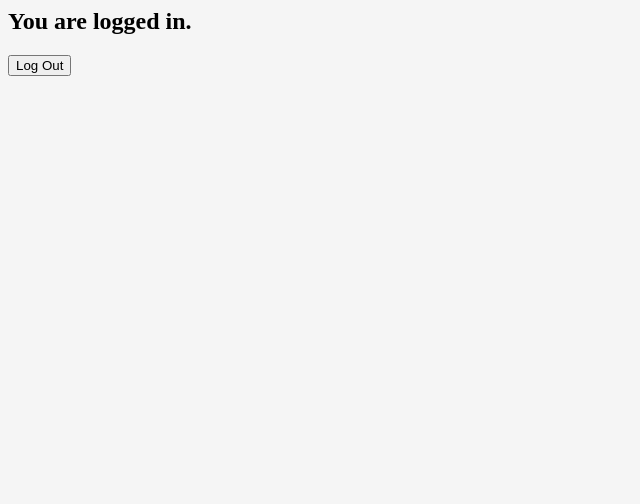
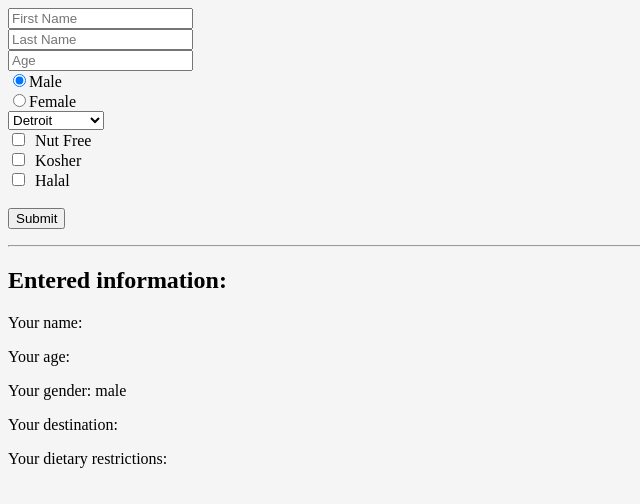
Before and after one commit to rmleg/react-tutorial, a React (Create React App) app: page / in a window 1280 px wide. Shown: the top 504 px of the page, without its empty margins (0-640 px from the left). Built offline with nearby package versions, Linux system fonts and the light colour scheme.

Commit message:
forms practice in progress. struggling with checkbox array.

```diff
--- a/src/App.js
+++ b/src/App.js
@@ -1,107 +1,112 @@
-/* *
- * Let's make it so our checkbox can actually mark our todo as complete or incomplete!
- * This challenge is a little more involved than some of the past ones. Check the comments
- * in the code for some help on accomplishing this one
+import React, {Component} from "react"
+
+/**
+ * Challenge: Wire up the partially-finished travel form so that it works!
+ * Remember to use the concept of controlled forms
+ * https://reactjs.org/docs/forms.html
  *
- * Challenge:
- * 1. Create an event handler in the App component for when the checkbox is clicked (which is an `onChange` event)
- *    a. This method will be the trickest part. Check the comments in the stubbed-out
- *  method below for some pseudocode to help guide you through this part
- * 2. Pass the method down to the TodoItem component
- * 3. In the TodoItem component, make it so when the `onChange` event happens,
- *  it calls the `handleChange` method and passes the id of the todo into the function
+ * All information should be populating the text below the form in real-time
+ * as you're filling it out
+ *
+ * This exercise is adapted from the V School curriculum on vanilla JS forms:
+ * https://coursework.vschool.io/travel-form/
+ *
+ * All of our challenges and learning resources are open for the public
+ * to play around with and learn from at https://coursework.vschool.io
  */
 
-
-import React from "react"
-import Button from "./Button"
-
-class App extends React.Component {
+class App extends Component {
     constructor() {
         super();
         this.state = {
-            isLoggedIn: true
+            firstName: '',
+            lastName: '',
+            age: '',
+            gender: 'male',
+            location: '',
+            dietaryRestrictions: []
         }
-        this.handleClick = this.handleClick.bind(this);
+        this.handleChange = this.handleChange.bind(this);
     }
 
-    handleClick() {
-        this.setState(prevState => {
-            return (
+    handleChange(e) {
+        if(e.target.type === 'checkbox' && e.target.name === 'dietaryRestrictions') {
+            console.log(e.target.name)
+            if(e.target.checked) {
+                this.setState(prevState =>(
+                    {
+                        [e.target.name]: prevState.dietaryRestrictions.push(e.target.id)
+                    }
+                ))
+            }
+            else {
+                this.setState(prevState =>(
+                    {
+                        [e.target.name]: prevState.dietaryRestrictions.pop(e.target.id)
+                    }
+                ))
+            }
+            this.setState(
                 {
-                    isLoggedIn: !prevState.isLoggedIn
+                    [e.target.name]: e.target.checked
                 }
-            );
-        });
+            )
+        }
+        else {
+            this.setState(
+                {
+                    [e.target.name]: e.target.value
+                }
+            )
+        }
     }
 
     render() {
         return (
-            <div>
-                <h2>You are {this.state.isLoggedIn ? 'logged in' : 'logged out'}.</h2>
-                <Button onClick={this.handleClick} text={this.state.isLoggedIn ? "Log Out" : "Log In"} />
-            </div>
+            <main>
+                <form>
+                    <input onChange={this.handleChange} value={this.state.firstName} name="firstName" placeholder="First Name" /><br />
+                    <input onChange={this.handleChange} value={this.state.lastName} name="lastName" placeholder="Last Name" /><br />
+                    <input onChange={this.handleChange} value={this.state.age} name="age" placeholder="Age" /><br />
+
+                    {/* Create radio buttons for gender here */}
+                    <input onChange={this.handleChange} type="radio" name="gender" value="male" checked={this.state.gender === 'male'} /><label htmlFor="gender">Male</label><br />
+                    <input onChange={this.handleChange} type="radio" name="gender" value="female" checked={this.state.gender === 'female'} /><label htmlFor="gender">Female</label>
+                    <br />
+
+                    {/* Create select box for location here */}
+                    <select onChange={this.handleChange} value={this.state.location} name="location">
+                        <option>Detroit</option>
+                        <option>Atlanta</option>
+                        <option>Los Angeles</option>
+                    </select>
+                    <br />
+
+                    {/* Create check boxes for dietary restrictions here */}
+                    <input onChange={this.handleChange} type="checkbox" name="dietaryRestrictions" id="nut free" checked={this.state.nutFree} />
+                    <label htmlFor="nut-free">Nut Free</label><br />
+                    <input onChange={this.handleChange} type="checkbox" name="dietaryRestrictions" id="kosher" checked={this.state.kosher} />
+                    <label htmlFor="kosher">Kosher</label><br />
+                    <input onChange={this.handleChange} type="checkbox" name="dietaryRestrictions" id="halal" checked={this.state.halal} />
+                    <label htmlFor="halal">Halal</label><br />
+                    <br />
+
+                    <button>Submit</button>
+                </form>
+                <hr />
+                <h2>Entered information:</h2>
+                <p>Your name: {this.state.firstName} {this.state.lastName}</p>
+                <p>Your age: {this.state.age}</p>
+                <p>Your gender: {this.state.gender}</p>
+                <p>Your destination: {this.state.location}</p>
+                <p>
+                    Your dietary restrictions: <br />
+                    {/* Dietary restrictions here, comma separated */}
+                    {this.state.dietaryRestrictions}
+                </p>
+            </main>
         )
     }
 }
 
 export default App
-
-
-
-/* import React from "react"
-import TodoItem from "./TodoItem"
-import todosData from "./todosData"
-
-class App extends React.Component {
-    constructor() {
-        super();
-        this.state = {
-            todos: todosData,
-            isLoading: true
-        }
-        this.handleChange = this.handleChange.bind(this);
-    }
-
-    //After App mounts, run this function after 1.5 seconds
-    //when state changes, component rerenders with updated state
-    //result: 'loading...' for 1.5 seconds, then todos show up
-    componentDidMount() {
-        setTimeout(() => {
-            this.setState( {
-                isLoading: false
-            })
-        }, 1500)
-    }
-
-    handleChange(id) {
-        this.setState(prevState => {
-            const newState = prevState.todos.map(item => {
-                if (item.id === id) {
-                    return {
-                        ...item,
-                        completed: !item.completed
-                    }
-                }
-                return item;
-            });
-            return {
-                todos: newState
-            }
-        })
-    }
-
-    render() {
-        const todoItems = this.state.todos.map(item => <TodoItem
-            onChange={this.handleChange}
-            key={item.id}
-            item={item} />)
-        return (
-            <div className="todo-list">
-                {this.state.isLoading ? <p>Loading...</p> : todoItems}
-            </div>
-        );
-    }
-}
-
-export default App */
```
